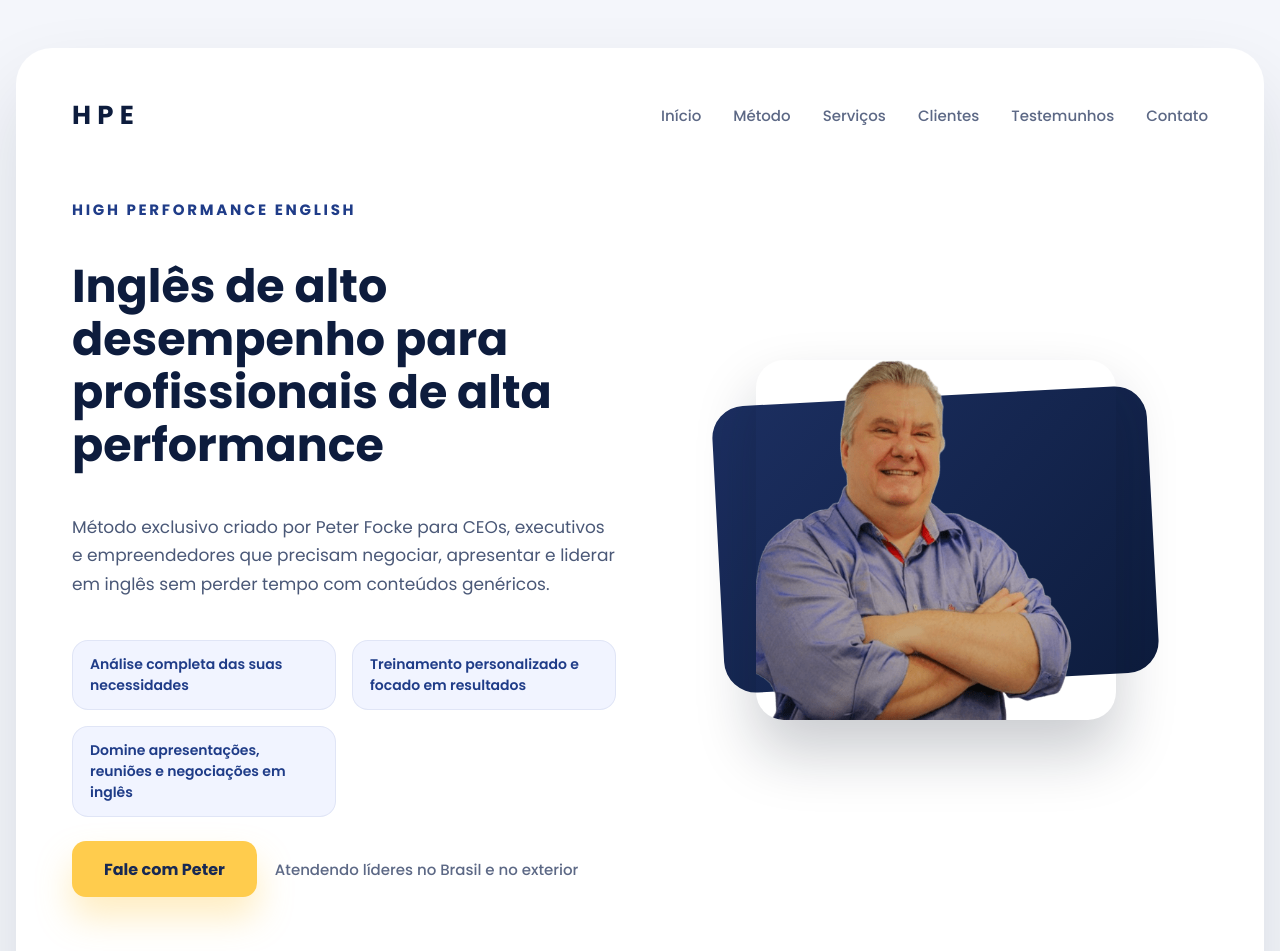
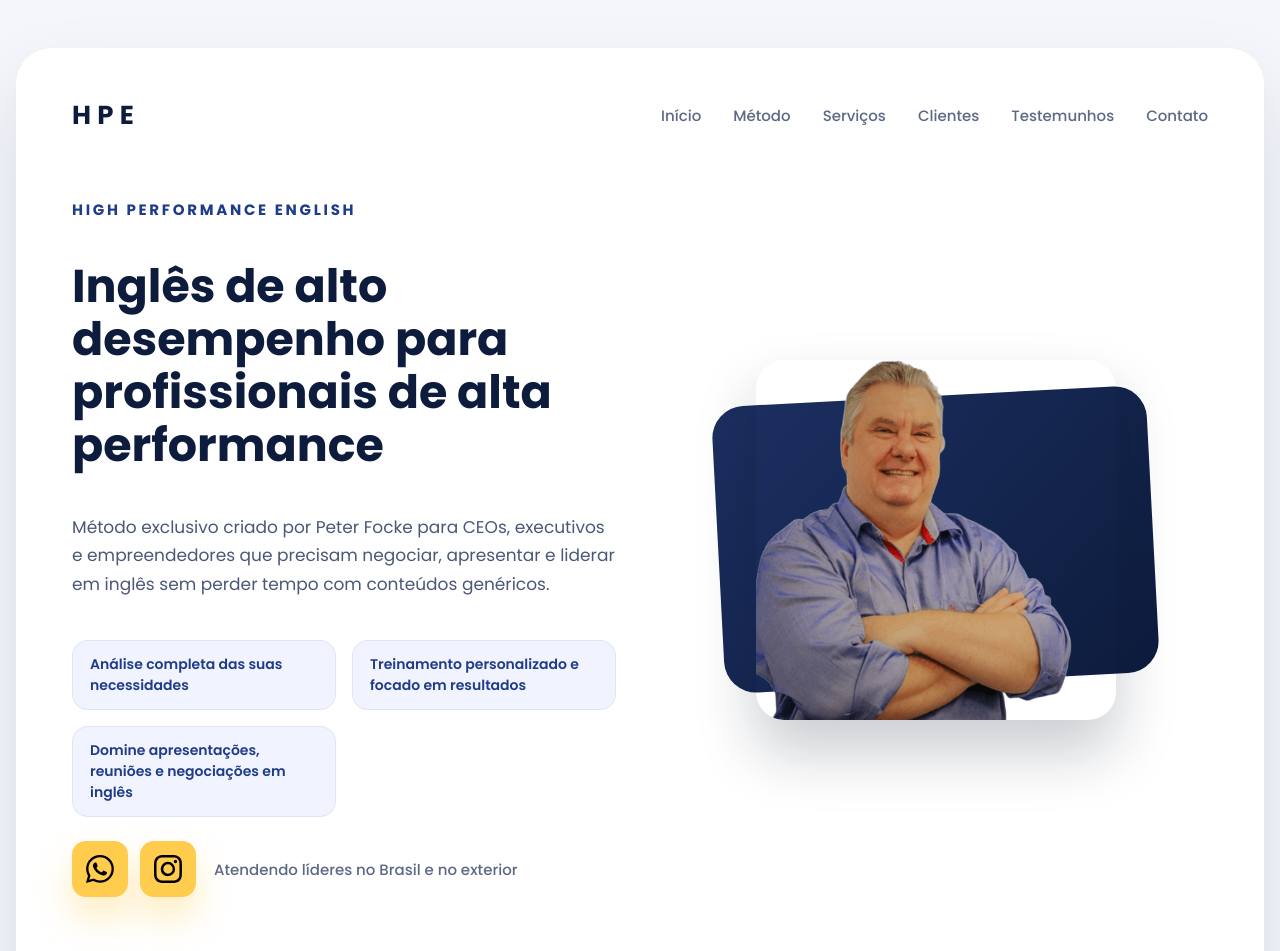
Before and after one commit to nicholasfocke/LandingPagePeter, a Next.js app: page / in a window 1280 px wide. Shown: the top 951 px of the page. Built offline with nearby package versions, Linux system fonts and the light colour scheme.

Commit message:
Add social contact icons to hero section

```diff
--- a/src/app/page.css
+++ b/src/app/page.css
@@ -104,27 +104,33 @@
   gap: 18px;
 }
 
-.hero-button {
+.hero-socials {
+  display: flex;
+  align-items: center;
+  gap: 12px;
+}
+
+.hero-social-button {
   display: inline-flex;
   align-items: center;
   justify-content: center;
+  width: 56px;
   height: 56px;
-  padding: 0 32px;
   background-color: #ffcc4d;
   border-radius: 14px;
-  border: none;
-  font-size: 16px;
-  font-weight: 700;
-  color: #172853;
-  cursor: pointer;
   box-shadow: 0 20px 35px rgba(255, 204, 77, 0.35);
   transition: transform 0.2s ease, box-shadow 0.2s ease;
   text-decoration: none;
 }
 
-.hero-button:hover {
+.hero-social-button:hover {
   transform: translateY(-2px);
   box-shadow: 0 24px 40px rgba(255, 204, 77, 0.45);
+}
+
+.hero-social-icon {
+  width: 28px;
+  height: 28px;
 }
 
 .hero-location {
@@ -690,7 +696,7 @@
     font-size: 30px;
   }
 
-  .hero-button {
+  .hero-socials {
     width: 100%;
   }
 
--- a/src/app/page.tsx
+++ b/src/app/page.tsx
@@ -88,14 +88,38 @@ export default function Home() {
               <div className="hero-highlight">Domine apresentações, reuniões e negociações em inglês</div>
             </div>
             <div className="hero-actions">
+              <div className="hero-socials">
                 <Link
-                className="hero-button"
+                  className="hero-social-button"
                   href="https://api.whatsapp.com/send/?phone=5582999214182"
                   target="_blank"
                   rel="noopener noreferrer"
+                  aria-label="Fale com Peter pelo WhatsApp"
                 >
-                Fale com Peter
+                  <Image
+                    src="/components/whatsapp.svg"
+                    alt="WhatsApp"
+                    width={28}
+                    height={28}
+                    className="hero-social-icon"
+                  />
                 </Link>
+                <Link
+                  className="hero-social-button"
+                  href="https://www.instagram.com/peterfocke/"
+                  target="_blank"
+                  rel="noopener noreferrer"
+                  aria-label="Siga Peter no Instagram"
+                >
+                  <Image
+                    src="/components/instagram.svg"
+                    alt="Instagram"
+                    width={28}
+                    height={28}
+                    className="hero-social-icon"
+                  />
+                </Link>
+              </div>
               <span className="hero-location">Atendendo líderes no Brasil e no exterior</span>
             </div>
           </div>
```
Lines whose indentation alone changed are shown as unchanged.
